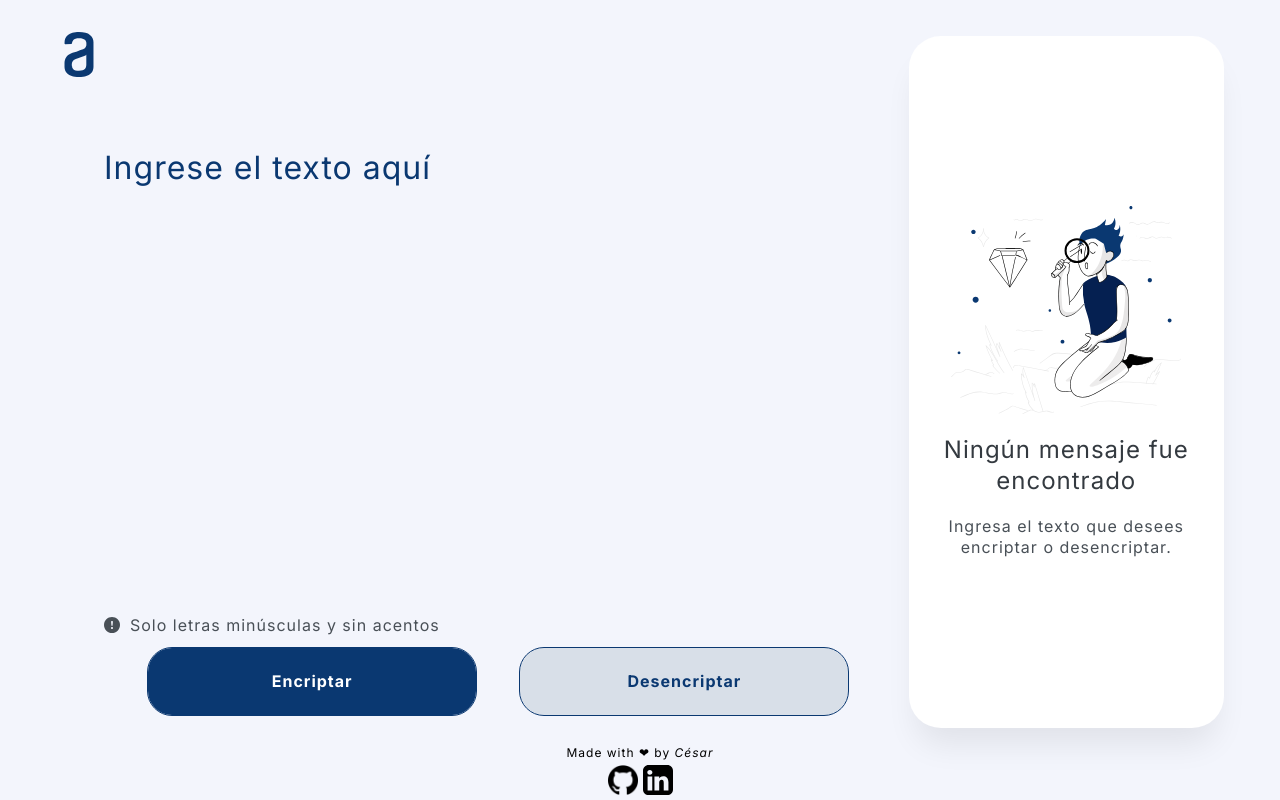
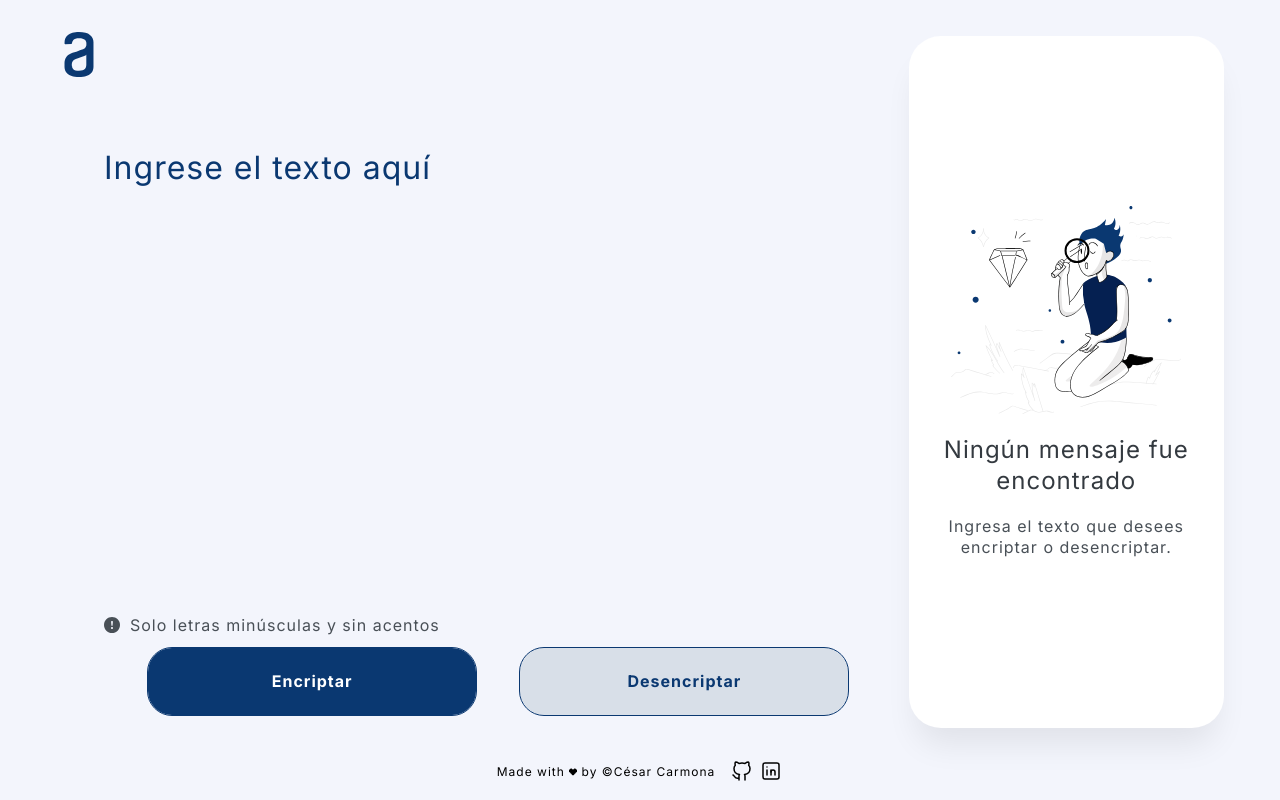
Before and after one commit to CesarCarmona30/EncriptadorONE, a plain HTML site: page index.html in a window 1280 px wide. Drawn offline with Linux system fonts and the light colour scheme.

Commit message:
update files

```diff
--- a/assets/css/style.css
+++ b/assets/css/style.css
@@ -204,10 +204,10 @@ footer {
 	height: auto;
 	text-align: center;
 	display: flex;
-	flex-direction: column;
+	flex-direction: row;
 	justify-content: center;
 	align-items: center;
-	gap: 6px;
+	gap: 15px;
 }
 .creator{
 	font-family: 'Inter';
@@ -219,6 +219,9 @@ footer {
 }
 .links{
 	width: 30px;
+}
+.heart{
+	width: 8px;
 }
 /*Responsive*/
 @media screen and (max-width: 840px) {
--- a/index.html
+++ b/index.html
@@ -46,17 +46,16 @@
     </article>
   </main>
   <footer class="footer">
-    <p class="creator">Made with ❤ by
-      <a href="https://github.com/CesarCarmona30" target="_blank" class="owner">
-        César
-      </a>
+    <p class="creator">Made with
+      <img class="heart" src="./assets/imgs/heart.svg" alt="heart">
+      by &copy;César Carmona
     </p>
     <div>
-      <a href="https://github.com/CesarCarmona30" target="_blank">
-        <img class="links" src="./assets/imgs/github-black.png" alt="github_logo">
+      <a class="links" href="https://github.com/CesarCarmona30" target="_blank" rel="noopener noreferrer">
+        <img src="./assets/imgs/brand-github.svg" alt="brand_git">
       </a>
-      <a href="https://www.linkedin.com/in/c%C3%A9sar-carmona-67a751308/" target="_blank">
-        <img class="links" src="./assets/imgs/linkedin.svg" alt="linkedin_logo">
+      <a class="links" href="https://www.linkedin.com/in/c%C3%A9sar-carmona-67a751308/" target="_blank" rel="noopener noreferrer">
+        <img src="./assets/imgs/brand-linkedin.svg" alt="brand_linkedin">
       </a>
     </div>
   </footer>
```
Also changed, not shown: assets/imgs/brand-github.svg (added), assets/imgs/brand-linkedin.svg (added), assets/imgs/github-black.png (deleted), assets/imgs/heart.svg (added), assets/imgs/linkedin.svg (deleted).
